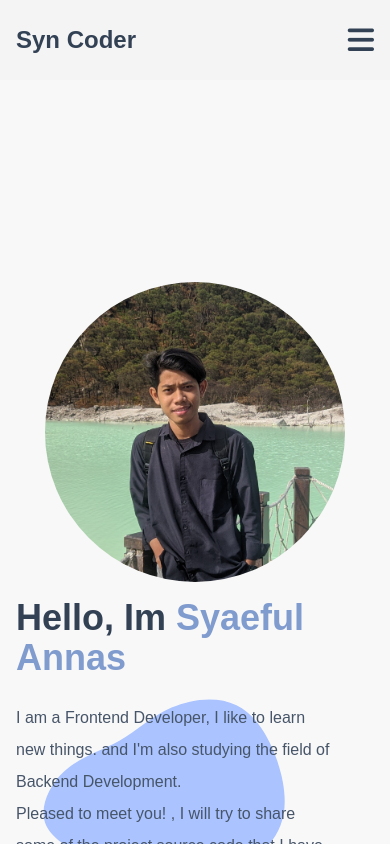
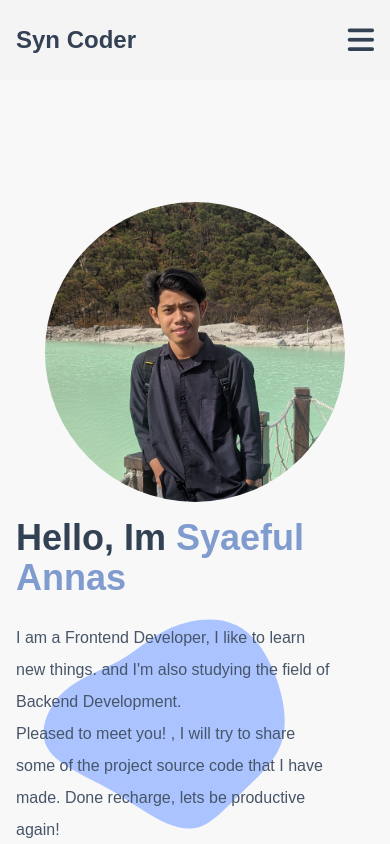
Before and after one commit to syaefulannas45/Portfolio-New-Simple, a React (Create React App) app: page / in a window 390 px wide. Shown: the top 844 px of the page. Built offline with nearby package versions, Linux system fonts and the light colour scheme; what prettier-plugin-tailwindcss would draw is missing.

Commit message:
portfolio

```diff
--- a/src/components/About.js
+++ b/src/components/About.js
@@ -3,8 +3,8 @@ import React from "react";
 const About = () => {
   return (
     <>
-      <section id="about" className="bg-pastel-600 pt-[130px] lg:pt-0">
-        <div className=" flex h-screen w-full flex-col-reverse items-center  px-4 lg:flex-row lg:px-[150px]">
+      <section id="about" className="bg-pastel-600 pt-[50px] lg:pt-0">
+        <div className="flex h-screen w-full flex-col-reverse items-center  px-4 lg:flex-row lg:px-[150px]">
           <div className="relative lg:w-2/4">
             <img
               src="images/blob.svg"
@@ -42,11 +42,11 @@ const About = () => {
               </div>
             </div>
           </div>
-          <div className="relative flex justify-center lg:w-2/4">
+          <div className="lg:relative flex justify-center lg:w-2/4">
             <img
               src="images/about.jpg"
               alt="me"
-              className="relative z-10 h-[300px] w-[300px] rounded-full lg:h-[400px] lg:w-[400px]"
+              className="lg:relative lg:z-10 h-[300px] w-[300px] rounded-full lg:h-[400px] lg:w-[400px]"
             />
             <img
               src="images/blob2.svg"
```
